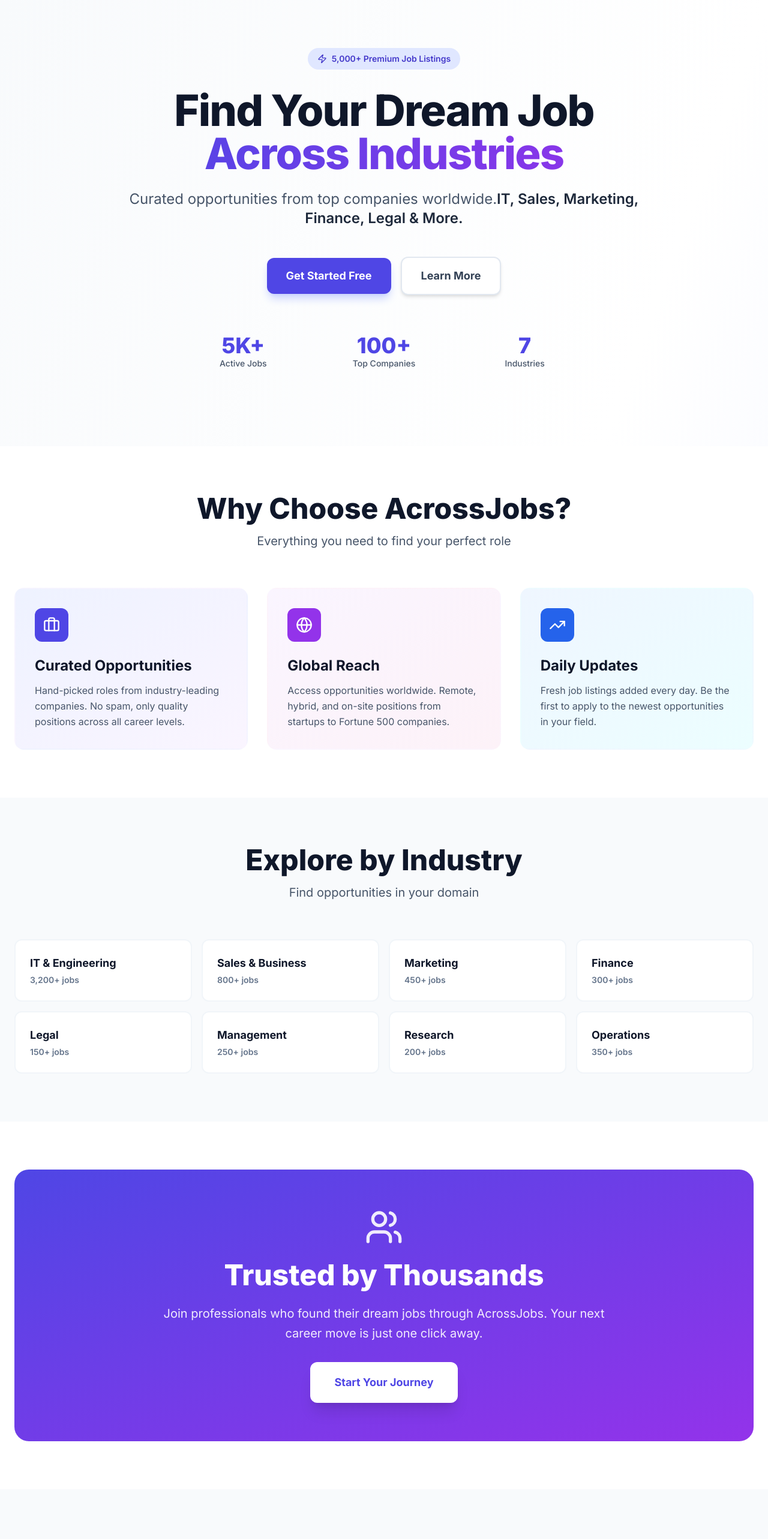
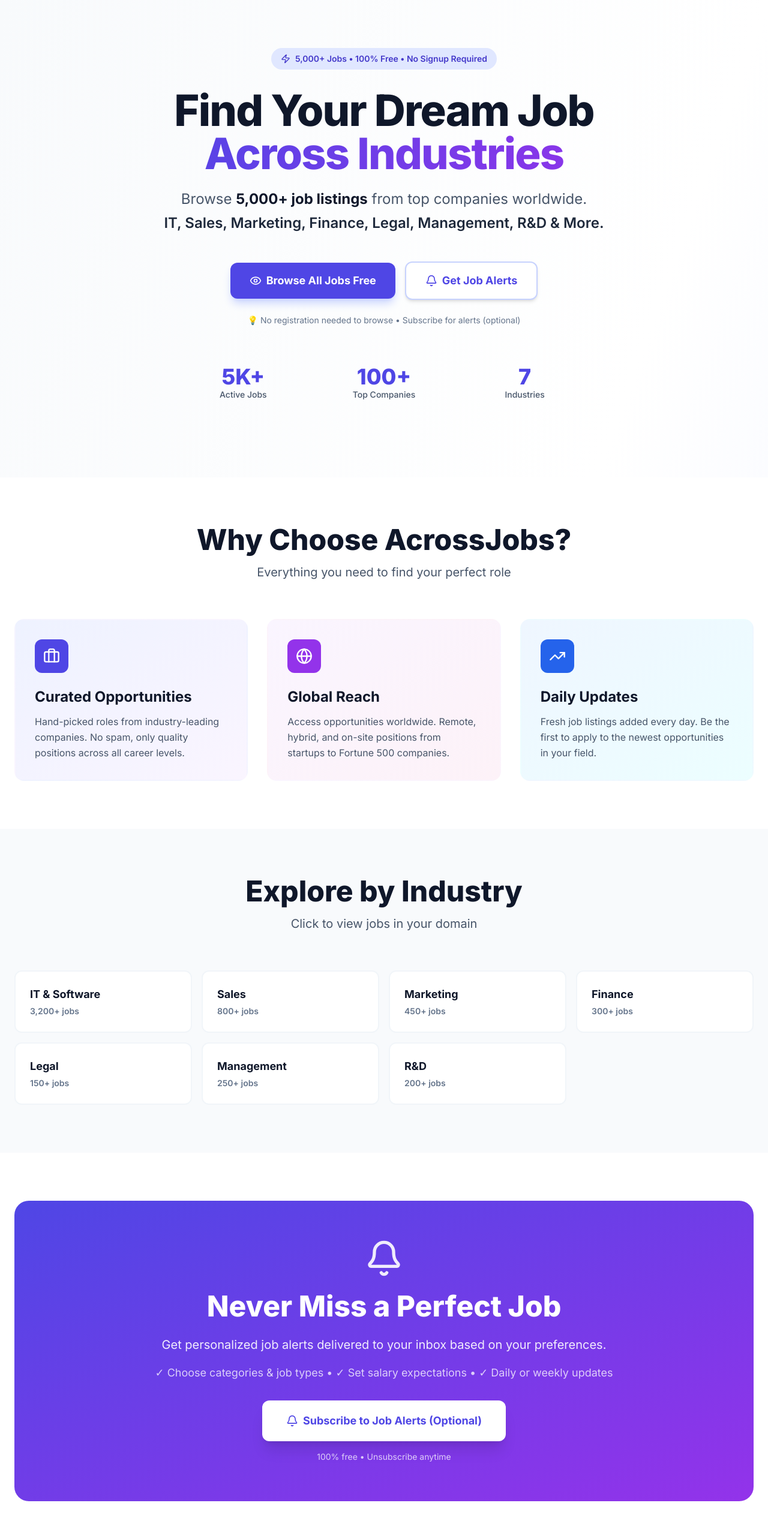
Before and after one commit to Anuj472/acrossjobs, a React (Vite) app: page / in a window 1280 px wide. Shown: the top 2566 px of the page at 60% size. Built offline with nearby package versions, Linux system fonts and the light colour scheme; no server answers; the database is empty.

Commit message:
Update landing page - emphasize free browsing, make subscription optional

```diff
--- a/pages/Landing.tsx
+++ b/pages/Landing.tsx
@@ -1,5 +1,5 @@
 import React from 'react';
-import { Briefcase, Globe, Zap, TrendingUp, Users, Shield } from 'lucide-react';
+import { Briefcase, Globe, Zap, TrendingUp, Users, Shield, Bell, Eye } from 'lucide-react';
 
 interface LandingProps {
   onNavigate: (page: string) => void;
@@ -18,7 +18,7 @@
             {/* Badge */}
             <div className="inline-flex items-center gap-2 bg-indigo-100 text-indigo-700 px-4 py-2 rounded-full text-sm font-semibold mb-8">
               <Zap className="w-4 h-4" />
-              <span>5,000+ Premium Job Listings</span>
+              <span>5,000+ Jobs • 100% Free • No Signup Required</span>
             </div>
 
             {/* Main Heading */}
@@ -31,27 +31,35 @@
 
             {/* Tagline */}
             <p className="text-xl md:text-2xl text-slate-600 mb-12 leading-relaxed">
-              Curated opportunities from top companies worldwide.
-              <span className="font-semibold text-slate-800">IT, Sales, Marketing, Finance, Legal & More.</span>
+              Browse <span className="font-bold text-slate-900">5,000+ job listings</span> from top companies worldwide.
+              <span className="block mt-2 font-semibold text-slate-800">IT, Sales, Marketing, Finance, Legal, Management, R&D & More.</span>
             </p>
 
             {/* CTA Buttons */}
             <div className="flex flex-col sm:flex-row gap-4 justify-center items-center">
               <button
-                onClick={onSignUpClick}
+                onClick={() => onNavigate('home')}
                 className="group relative px-8 py-4 bg-indigo-600 text-white rounded-xl font-bold text-lg hover:bg-indigo-700 transition-all shadow-lg shadow-indigo-200 hover:shadow-xl hover:shadow-indigo-300 hover:scale-105"
               >
-                <span className="relative z-10">Get Started Free</span>
+                <span className="relative z-10 flex items-center gap-2">
+                  <Eye className="w-5 h-5" />
+                  Browse All Jobs Free
+                </span>
                 <div className="absolute inset-0 rounded-xl bg-gradient-to-r from-indigo-600 to-purple-600 opacity-0 group-hover:opacity-100 transition-opacity"></div>
               </button>
 
               <button
-                onClick={() => onNavigate('page:about')}
-                className="px-8 py-4 bg-white text-slate-700 rounded-xl font-bold text-lg hover:bg-slate-50 transition-all shadow-md hover:shadow-lg border-2 border-slate-200"
+                onClick={onSignUpClick}
+                className="px-8 py-4 bg-white text-indigo-600 rounded-xl font-bold text-lg hover:bg-slate-50 transition-all shadow-md hover:shadow-lg border-2 border-indigo-200 hover:border-indigo-300 flex items-center gap-2"
               >
-                Learn More
+                <Bell className="w-5 h-5" />
+                Get Job Alerts
               </button>
             </div>
+
+            <p className="mt-6 text-sm text-slate-500">
+              💡 No registration needed to browse • Subscribe for alerts (optional)
+            </p>
 
             {/* Stats */}
             <div className="mt-16 grid grid-cols-3 gap-8 max-w-2xl mx-auto">
@@ -126,23 +134,22 @@
             <h2 className="text-4xl md:text-5xl font-black text-slate-900 mb-4">
               Explore by Industry
             </h2>
-            <p className="text-xl text-slate-600">Find opportunities in your domain</p>
+            <p className="text-xl text-slate-600">Click to view jobs in your domain</p>
           </div>
 
           <div className="grid md:grid-cols-4 gap-4">
             {[
-              { name: 'IT & Engineering', count: '3,200+', color: 'indigo' },
-              { name: 'Sales & Business', count: '800+', color: 'purple' },
-              { name: 'Marketing', count: '450+', color: 'pink' },
-              { name: 'Finance', count: '300+', color: 'blue' },
-              { name: 'Legal', count: '150+', color: 'green' },
-              { name: 'Management', count: '250+', color: 'orange' },
-              { name: 'Research', count: '200+', color: 'teal' },
-              { name: 'Operations', count: '350+', color: 'red' },
+              { name: 'IT & Software', count: '3,200+', category: 'it' },
+              { name: 'Sales', count: '800+', category: 'sales' },
+              { name: 'Marketing', count: '450+', category: 'marketing' },
+              { name: 'Finance', count: '300+', category: 'finance' },
+              { name: 'Legal', count: '150+', category: 'legal' },
+              { name: 'Management', count: '250+', category: 'management' },
+              { name: 'R&D', count: '200+', category: 'research-development' },
             ].map((industry, idx) => (
               <button
                 key={idx}
-                onClick={onSignUpClick}
+                onClick={() => onNavigate(`category:${industry.category}`)}
                 className="p-6 bg-white rounded-xl hover:shadow-lg transition-all border-2 border-slate-100 hover:border-indigo-200 text-left group"
               >
                 <div className="text-lg font-bold text-slate-900 mb-1 group-hover:text-indigo-600 transition-colors">
@@ -155,25 +162,29 @@
         </div>
       </section>
 
-      {/* Trust Section */}
+      {/* Email Alerts Section - Optional */}
       <section className="py-20 bg-white">
         <div className="max-w-7xl mx-auto px-6">
           <div className="bg-gradient-to-br from-indigo-600 to-purple-600 rounded-3xl p-12 md:p-16 text-white text-center">
             <div className="max-w-3xl mx-auto">
-              <Users className="w-16 h-16 mx-auto mb-6 opacity-90" />
+              <Bell className="w-16 h-16 mx-auto mb-6 opacity-90" />
               <h2 className="text-4xl md:text-5xl font-black mb-6">
-                Trusted by Thousands
+                Never Miss a Perfect Job
               </h2>
-              <p className="text-xl opacity-90 mb-8 leading-relaxed">
-                Join professionals who found their dream jobs through AcrossJobs.
-                Your next career move is just one click away.
+              <p className="text-xl opacity-90 mb-4 leading-relaxed">
+                Get personalized job alerts delivered to your inbox based on your preferences.
+              </p>
+              <p className="text-lg opacity-75 mb-8">
+                ✓ Choose categories & job types • ✓ Set salary expectations • ✓ Daily or weekly updates
               </p>
               <button
                 onClick={onSignUpClick}
-                className="px-10 py-5 bg-white text-indigo-600 rounded-xl font-bold text-lg hover:bg-slate-50 transition-all shadow-xl hover:shadow-2xl hover:scale-105"
+                className="px-10 py-5 bg-white text-indigo-600 rounded-xl font-bold text-lg hover:bg-slate-50 transition-all shadow-xl hover:shadow-2xl hover:scale-105 inline-flex items-center gap-2"
               >
-                Start Your Journey
+                <Bell className="w-5 h-5" />
+                Subscribe to Job Alerts (Optional)
               </button>
+              <p className="mt-4 text-sm opacity-75">100% free • Unsubscribe anytime</p>
             </div>
           </div>
         </div>
@@ -186,7 +197,7 @@
             <h2 className="text-4xl md:text-5xl font-black text-slate-900 mb-4">
               How It Works
             </h2>
-            <p className="text-xl text-slate-600">Three simple steps to your next opportunity</p>
+            <p className="text-xl text-slate-600">Simple, fast, and completely free</p>
           </div>
 
           <div className="grid md:grid-cols-3 gap-8">
@@ -194,9 +205,9 @@
               <div className="w-20 h-20 bg-indigo-600 text-white rounded-full flex items-center justify-center text-3xl font-black mx-auto mb-6">
                 1
               </div>
-              <h3 className="text-2xl font-bold text-slate-900 mb-3">Sign Up Free</h3>
+              <h3 className="text-2xl font-bold text-slate-900 mb-3">Browse Jobs</h3>
               <p className="text-slate-600">
-                Create your account in seconds using Google, LinkedIn, or GitHub.
+                Instantly access 5,000+ job listings. No signup required, no barriers.
               </p>
             </div>
 
@@ -204,9 +215,9 @@
               <div className="w-20 h-20 bg-purple-600 text-white rounded-full flex items-center justify-center text-3xl font-black mx-auto mb-6">
                 2
               </div>
-              <h3 className="text-2xl font-bold text-slate-900 mb-3">Browse Jobs</h3>
+              <h3 className="text-2xl font-bold text-slate-900 mb-3">Find Your Match</h3>
               <p className="text-slate-600">
-                Explore 5,000+ curated listings across all industries and locations.
+                Filter by category, location, salary, and more. Discover opportunities that fit you.
               </p>
             </div>
 
@@ -214,9 +225,9 @@
               <div className="w-20 h-20 bg-blue-600 text-white rounded-full flex items-center justify-center text-3xl font-black mx-auto mb-6">
                 3
               </div>
-              <h3 className="text-2xl font-bold text-slate-900 mb-3">Apply & Succeed</h3>
+              <h3 className="text-2xl font-bold text-slate-900 mb-3">Apply Directly</h3>
               <p className="text-slate-600">
-                One-click apply to your favorite roles and land your dream job.
+                Click to view full details and apply directly to companies. Land your dream job!
               </p>
             </div>
           </div>
@@ -228,17 +239,26 @@
         <div className="max-w-4xl mx-auto px-6 text-center">
           <Shield className="w-16 h-16 mx-auto mb-6 text-indigo-600" />
           <h2 className="text-4xl md:text-5xl font-black text-slate-900 mb-6">
-            Ready to Get Started?
+            Ready to Explore?
           </h2>
           <p className="text-xl text-slate-600 mb-10">
-            Sign up now and unlock access to thousands of opportunities. It's free, fast, and secure.
+            Start browsing thousands of opportunities right now. No signup, no hassle, just jobs.
           </p>
-          <button
-            onClick={onSignUpClick}
-            className="px-12 py-5 bg-indigo-600 text-white rounded-xl font-bold text-xl hover:bg-indigo-700 transition-all shadow-lg shadow-indigo-200 hover:shadow-xl hover:shadow-indigo-300 hover:scale-105"
-          >
-            Create Free Account
-          </button>
+          <div className="flex flex-col sm:flex-row gap-4 justify-center">
+            <button
+              onClick={() => onNavigate('home')}
+              className="px-12 py-5 bg-indigo-600 text-white rounded-xl font-bold text-xl hover:bg-indigo-700 transition-all shadow-lg shadow-indigo-200 hover:shadow-xl hover:shadow-indigo-300 hover:scale-105"
+            >
+              Browse All Jobs
+            </button>
+            <button
+              onClick={onSignUpClick}
+              className="px-12 py-5 bg-white text-indigo-600 border-2 border-indigo-600 rounded-xl font-bold text-xl hover:bg-indigo-50 transition-all hover:scale-105 inline-flex items-center gap-2"
+            >
+              <Bell className="w-5 h-5" />
+              Get Job Alerts
+            </button>
+          </div>
         </div>
       </section>
     </div>
```
